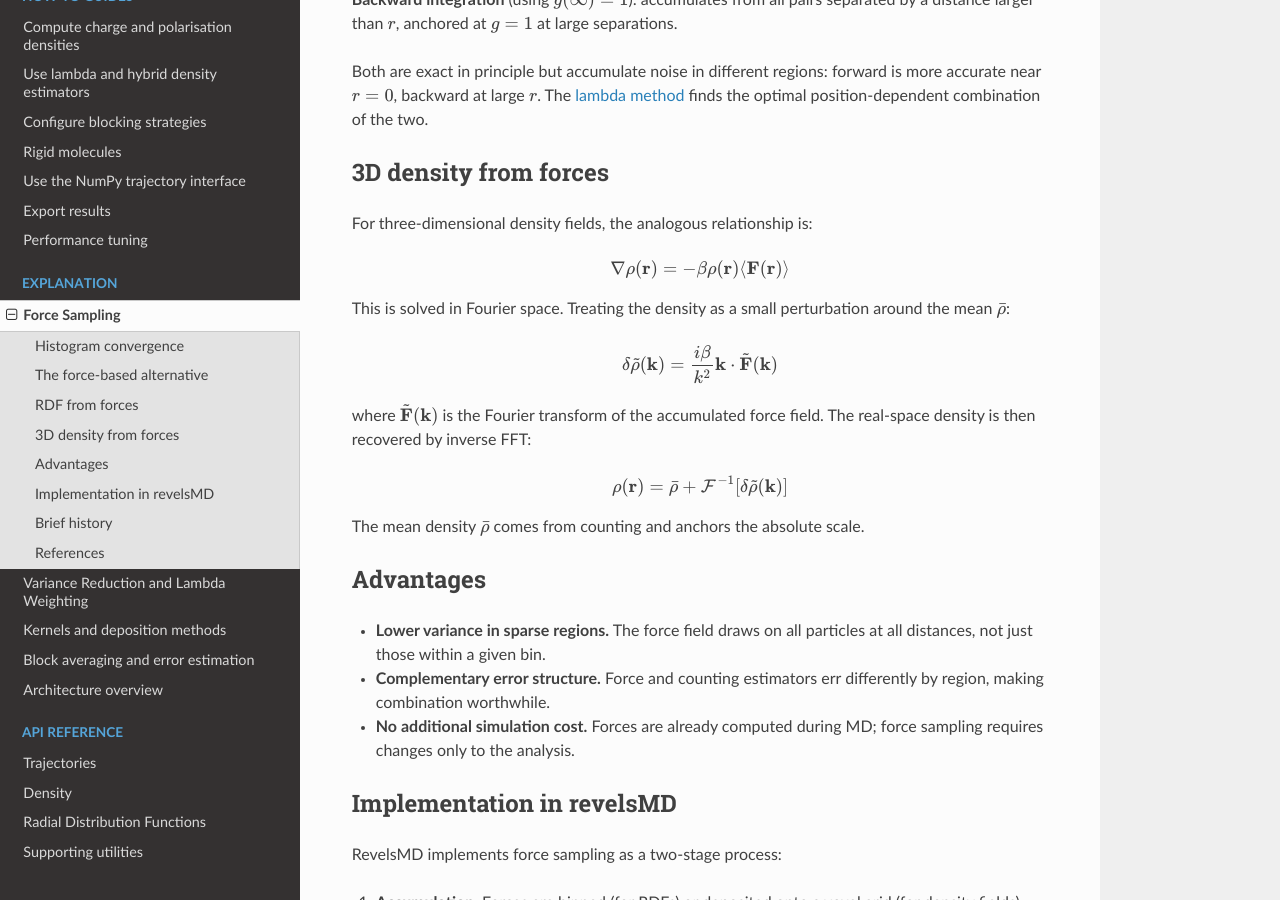
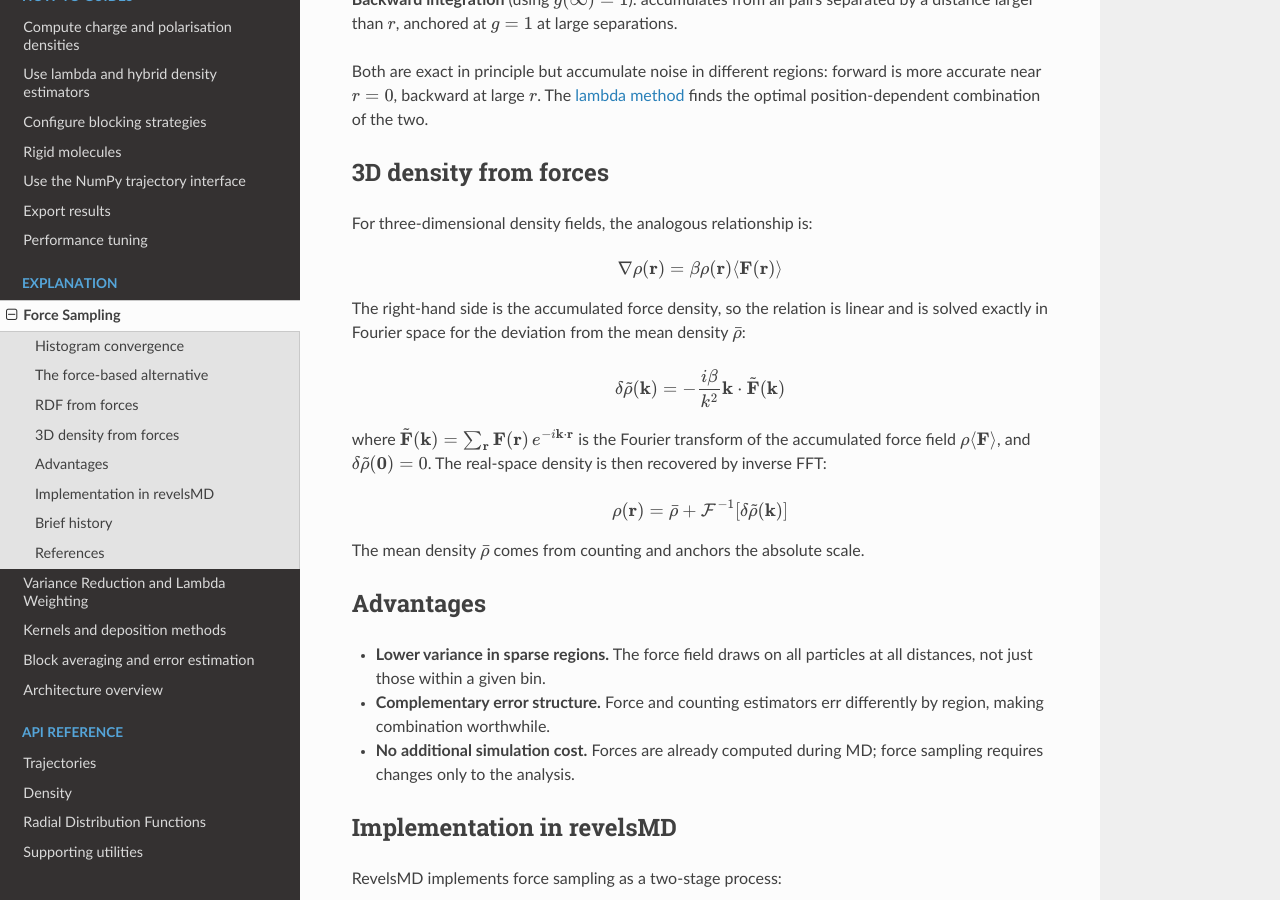
Before and after one commit to user200000/revelsmd, a Sphinx documentation site: the page built from docs/source/explanation/force-sampling.md, in a window 1280 px wide and 900 px high, scrolled down 1362 px. Built offline with Sphinx 7.4.7 and the Read the Docs theme 3.1.0, drawn with Linux system fonts in a browser that asks for light colours.

Commit message:
Correct the sign of the Fourier solve in the docs, and the tutorial's frame range
- force-sampling.md gave grad rho = -beta rho <F>, contradicting its own
  <F> = k_B T grad ln rho, and delta_rho(k) = (i beta / k^2) k . F(k) with
  rho = mean + F^-1[delta_rho]. With numpy's forward FFT the solve is
  delta_rho(k) = -(i beta / k^2) k . F(k); the code was already right
  (it negates after the inverse transform). The page, architecture.md and
  the _fft_force_to_density docstring now give that, state the FFT
  convention, and say the solve is exact rather than a small perturbation.
  The docstring also says that del_rho_k holds -delta_rho(k).
- first-rdf.md accumulated from start=10 on the ten-frame example, which
  selects no frames and raises; it now starts at frame 2. The text no
  longer says the arguments follow slice semantics without saying that
  out-of-range and empty selections raise.

```diff
--- a/docs/source/explanation/force-sampling.md
+++ b/docs/source/explanation/force-sampling.md
@@ -40,13 +40,13 @@ Both are exact in principle but accumulate noise in different regions: forward i
 
 For three-dimensional density fields, the analogous relationship is:
 
-$$\nabla \rho(\mathbf{r}) = -\beta \rho(\mathbf{r}) \langle \mathbf{F}(\mathbf{r}) \rangle$$
+$$\nabla \rho(\mathbf{r}) = \beta \rho(\mathbf{r}) \langle \mathbf{F}(\mathbf{r}) \rangle$$
 
-This is solved in Fourier space. Treating the density as a small perturbation around the mean $\bar{\rho}$:
+The right-hand side is the accumulated force density, so the relation is linear and is solved exactly in Fourier space for the deviation from the mean density $\bar{\rho}$:
 
-$$\delta\tilde{\rho}(\mathbf{k}) = \frac{i \beta}{k^2} \mathbf{k} \cdot \tilde{\mathbf{F}}(\mathbf{k})$$
+$$\delta\tilde{\rho}(\mathbf{k}) = -\frac{i \beta}{k^2} \mathbf{k} \cdot \tilde{\mathbf{F}}(\mathbf{k})$$
 
-where $\tilde{\mathbf{F}}(\mathbf{k})$ is the Fourier transform of the accumulated force field. The real-space density is then recovered by inverse FFT:
+where $\tilde{\mathbf{F}}(\mathbf{k}) = \sum_{\mathbf{r}} \mathbf{F}(\mathbf{r})\, e^{-i\mathbf{k}\cdot\mathbf{r}}$ is the Fourier transform of the accumulated force field $\rho\langle\mathbf{F}\rangle$, and $\delta\tilde{\rho}(\mathbf{0}) = 0$. The real-space density is then recovered by inverse FFT:
 
 $$\rho(\mathbf{r}) = \bar{\rho} + \mathcal{F}^{-1}[\delta\tilde{\rho}(\mathbf{k})]$$
 
```
Also changed, not shown: docs/source/explanation/architecture.md (+4 -1 lines), docs/source/tutorials/first-rdf.md (+2 -2 lines), 1 other file.
